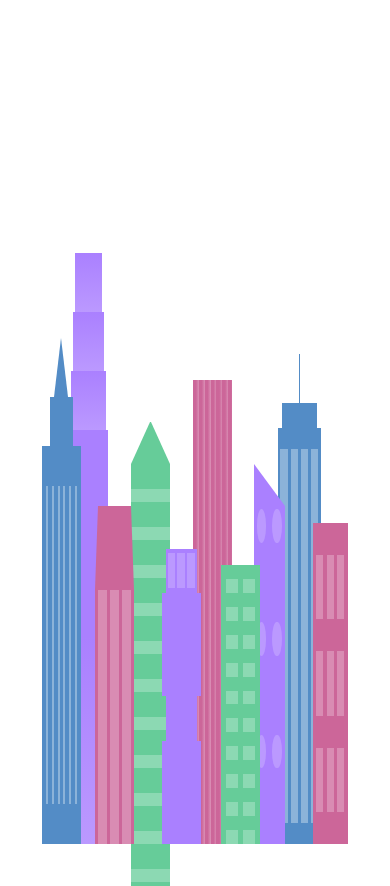
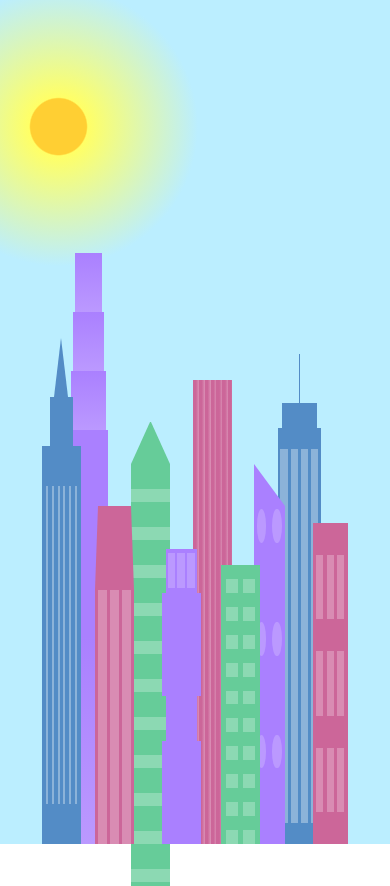
Before and after one commit to wa1ead/freeCodeCamp_Responsive-Web-Design, a plain HTML site: page CSS City Skyline/index.html in a window 390 px wide. Drawn offline with Linux system fonts and the light colour scheme.

Commit message:
step 115

```diff
--- a/CSS City Skyline/index.html
+++ b/CSS City Skyline/index.html
@@ -7,7 +7,7 @@
   </head>
 
   <body>
-    <div class="background-buildings">
+    <div class="background-buildings sky">
       <div></div>
       <div></div>
       <div class="bb1 building-wrap">
--- a/CSS City Skyline/styles.css
+++ b/CSS City Skyline/styles.css
@@ -8,9 +8,11 @@
   --window-color3: #d98cb3;
   --window-color4: #8cb3d9;
 }
+
 * {
   box-sizing: border-box;
 }
+
 body {
   height: 100vh;
   margin: 0;
@@ -38,6 +40,16 @@ body {
   display: flex;
   align-items: center;
   justify-content: space-evenly;
+}
+
+.sky {
+  background: radial-gradient(
+    closest-corner circle at 15% 15%,
+    #ffcf33,
+    #ffcf33 20%,
+    #ffff66 21%,
+    #bbeeff 100%
+  );
 }
 
 /* BACKGROUND BUILDINGS - "bb" stands for "background building" */
@@ -279,3 +291,14 @@ body {
       var(--window-color3) 30%
     );
 }
+@media (max-width: 1000px) {
+  .sky {
+    background: radial-gradient(
+      closest-corner circle at 15% 15%,
+      #ffcf33 0%,
+      #ffcf33 20%,
+      #ffff66 21%,
+      #bbeeff 100%
+    );
+  }
+}
```
